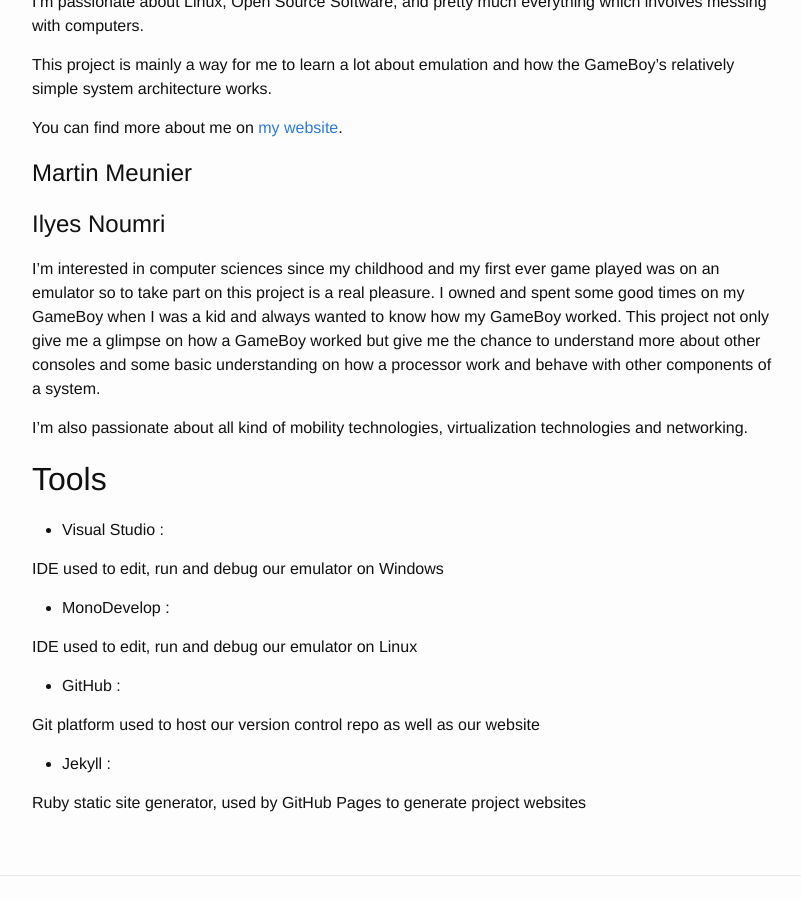
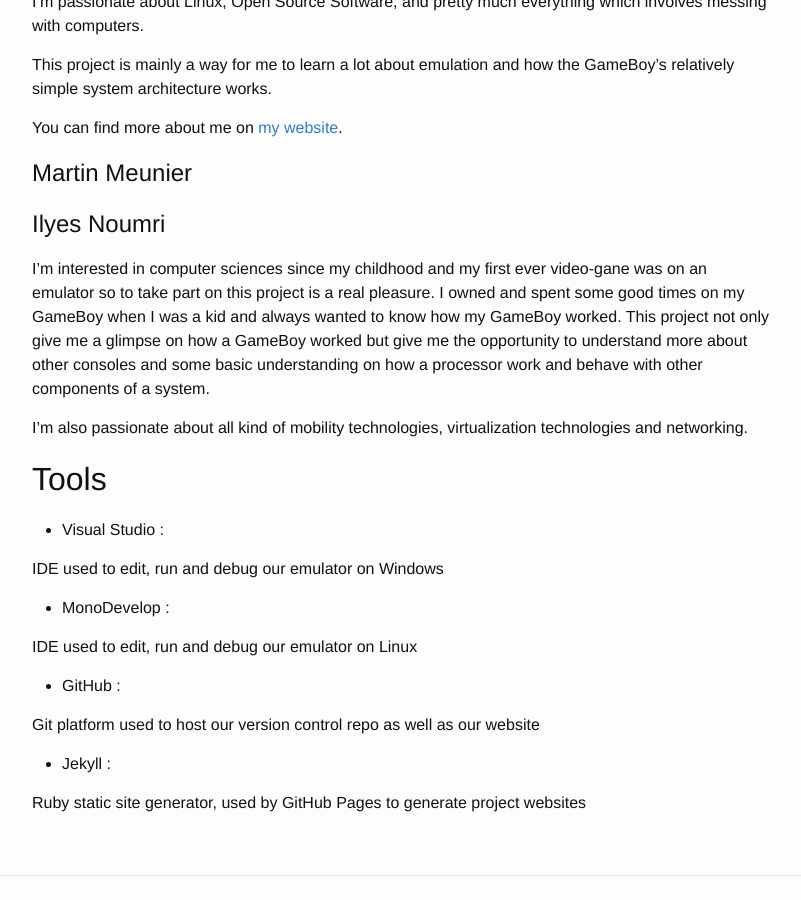
Before and after one commit to s-society/sharpboy, a Jekyll site: the page built from about.md, in a window 1280 px wide and 900 px high, scrolled down 480 px. Shown: the whole window, without its empty margins (238-1039 px from the left). Built offline with Jekyll 4.4.1, drawn with Linux system fonts in a browser that asks for light colours; comment, search, counter and statistics services are not loaded.

Commit message:
Update about.md

```diff
--- a/about.md
+++ b/about.md
@@ -28,7 +28,7 @@
 # Martin Meunier
 
 # Ilyes Noumri
-I'm interested in computer sciences since my childhood and my first ever game played was on an emulator so to take part on this project is a real pleasure. I owned and spent some good times on my GameBoy when I was a kid and always wanted to know how my GameBoy worked. This project not only give me a glimpse on how a GameBoy worked but give me the chance to understand more about other consoles and some basic understanding on how a processor work and behave with other components of a system.
+I'm interested in computer sciences since my childhood and my first ever video-gane was on an emulator so to take part on this project is a real pleasure. I owned and spent some good times on my GameBoy when I was a kid and always wanted to know how my GameBoy worked. This project not only give me a glimpse on how a GameBoy worked but give me the opportunity to understand more about other consoles and some basic understanding on how a processor work and behave with other components of a system.
 
 I'm also passionate about all kind of mobility technologies, virtualization technologies and networking.
 
```
